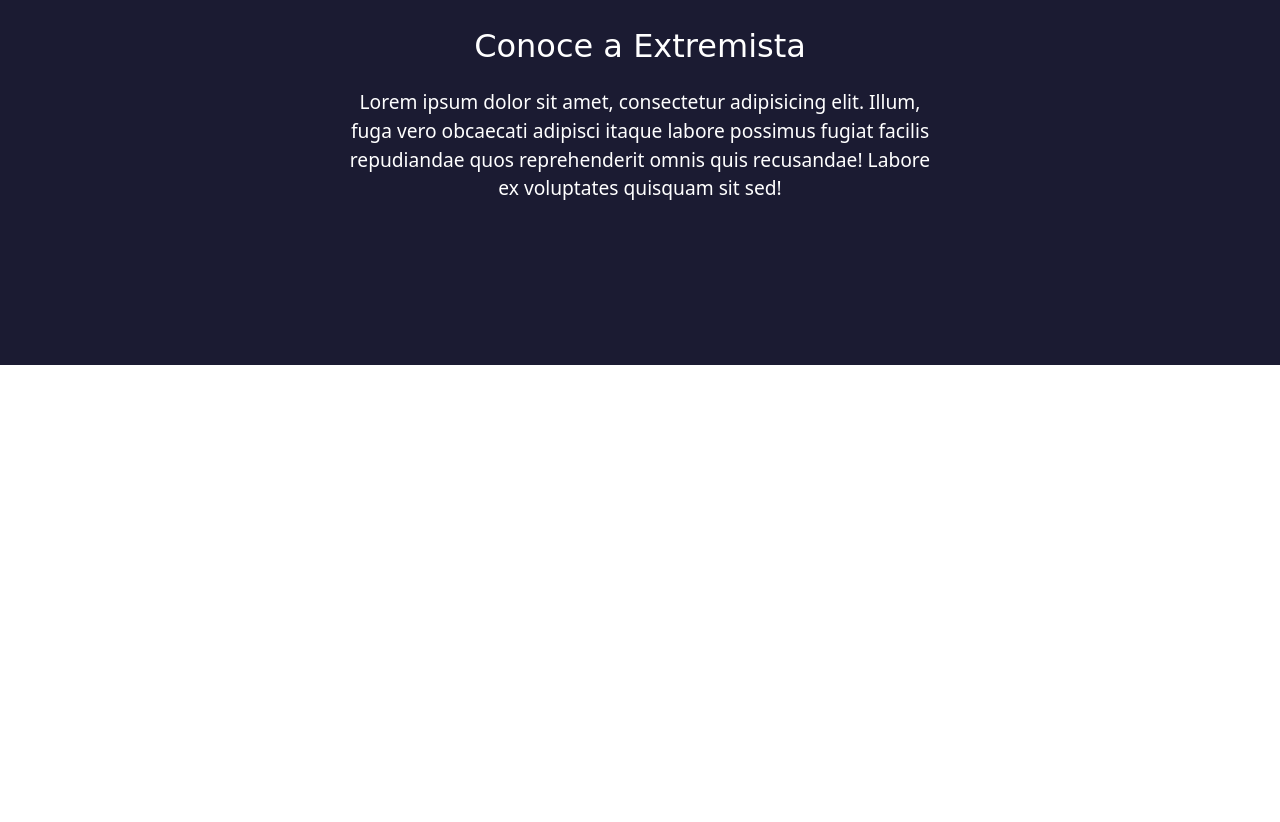
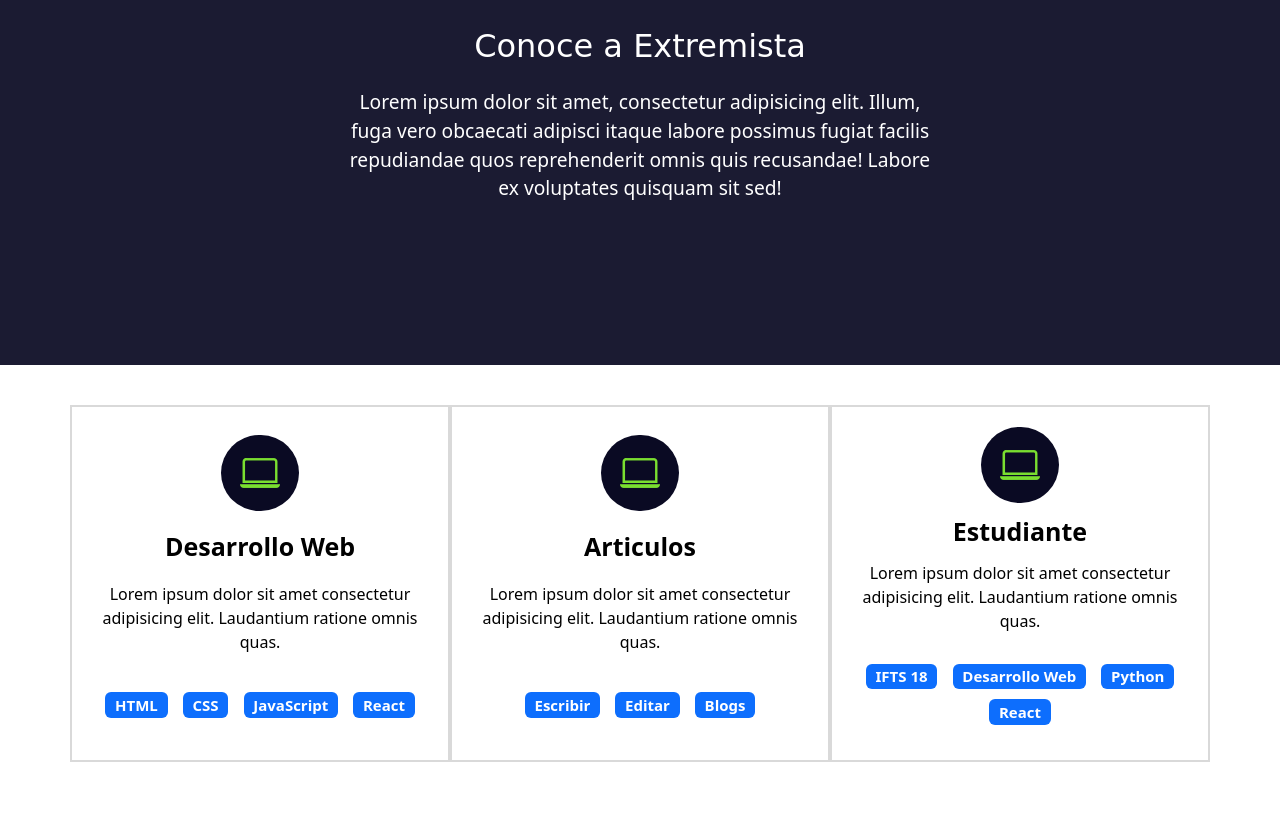
Before and after one commit to ArielMarchioni/bootstrapPorfolio, a plain HTML site: page index.html in a window 1280 px wide. Shown: the part 1028-1850 px from the top of the page. Before the commit the page ends 1393 px from the top, so only its background shows below. Drawn offline with nearby package versions, Linux system fonts and the light colour scheme; a web font is replaced by a local one.

Commit message:
Experiencia section

```diff
--- a/index.html
+++ b/index.html
@@ -70,6 +70,45 @@
 			<p class="seccion-texto">Lorem ipsum dolor sit amet, consectetur adipisicing elit. Illum, fuga vero obcaecati adipisci itaque labore possimus fugiat facilis repudiandae quos reprehenderit omnis quis recusandae! Labore ex voluptates quisquam sit sed!</p>
 		</div>
 	</section>
+	<!-- EXpreciencia section -->
+	<section class="experiencia seccion-clara">
+		<div class="container text-center">
+			<div class="row">
+				<div class="columna col-12 col-md-4">
+					<i class="bi bi-laptop"></i>
+					<p class="experiencia-titulo">Desarrollo Web</p>
+					<p>Lorem ipsum dolor sit amet consectetur adipisicing elit. Laudantium ratione omnis quas.</p>
+					<div class="badges-contenedor">
+						<span class="badge text-bg-primary">HTML</span>
+						<span class="badge text-bg-primary">CSS</span>
+						<span class="badge text-bg-primary">JavaScript</span>
+						<span class="badge text-bg-primary">React</span>
+					</div>
+				</div>
+				<div class="columna col-12 col-md-4">
+					<i class="bi bi-laptop"></i>
+					<p class="experiencia-titulo">Articulos</p>
+					<p>Lorem ipsum dolor sit amet consectetur adipisicing elit. Laudantium ratione omnis quas.</p>
+					<div class="badges-contenedor">
+						<span class="badge text-bg-primary">Escribir</span>
+						<span class="badge text-bg-primary">Editar</span>
+						<span class="badge text-bg-primary">Blogs</span>
+					</div>
+				</div>
+				<div class="columna col-12 col-md-4">
+					<i class="bi bi-laptop"></i>
+					<p class="experiencia-titulo">Estudiante</p>
+					<p>Lorem ipsum dolor sit amet consectetur adipisicing elit. Laudantium ratione omnis quas.</p>
+					<div class="badges-contenedor">
+						<span class="badge text-bg-primary">IFTS 18</span>
+						<span class="badge text-bg-primary">Desarrollo Web</span>
+						<span class="badge text-bg-primary">Python</span>
+						<span class="badge text-bg-primary">React</span>
+					</div>
+				</div>
+			</div>
+		</div>
+	</section>
 
 
 
--- a/style.css
+++ b/style.css
@@ -27,6 +27,11 @@
 .seccion-oscura{
 	color: white;
 	background-color: #1b1b32;
+}
+
+.seccion-clara{
+	color: black;
+	background-color: white;
 }
 
 .seccion-titulo{
@@ -76,7 +81,49 @@
 	text-align: center;
 }
 
+/*EXPERIENCIA*/
+.experiencia{
+	padding: 40px 40px 60px 40px;
+}
 
+.experiencia .columna{
+	padding: 20px;
+	border:2px solid #8080804d;
+	display: flex;
+	flex-direction: column;
+	align-items: center;
+	justify-content: space-evenly;
+	transition: all 0.2s eases-in;
+}
+	.experiencia .columna:hover{
+		color: white;
+		background-color: #1b1b32;
+
+	}
+
+.experiencia i{
+	font-size: 2.5rem;
+	color: #7ade30;
+	background-color: #0a0a23;
+	padding: 8px 19px;
+	border-radius: 50px;
+}
+
+.experiencia-titulo{
+	font-size: 25px;
+	font-weight: bold;
+	margin: 10px 0;
+}
+
+.badges-contenedor{
+	font-size: 20px;
+	font-weight: bold;
+	margin: 10px 0;
+}
+
+.badge{
+	margin: 5px;
+}
 
 /* media queris */
 @media	screen and (max-width: 767px){
```
